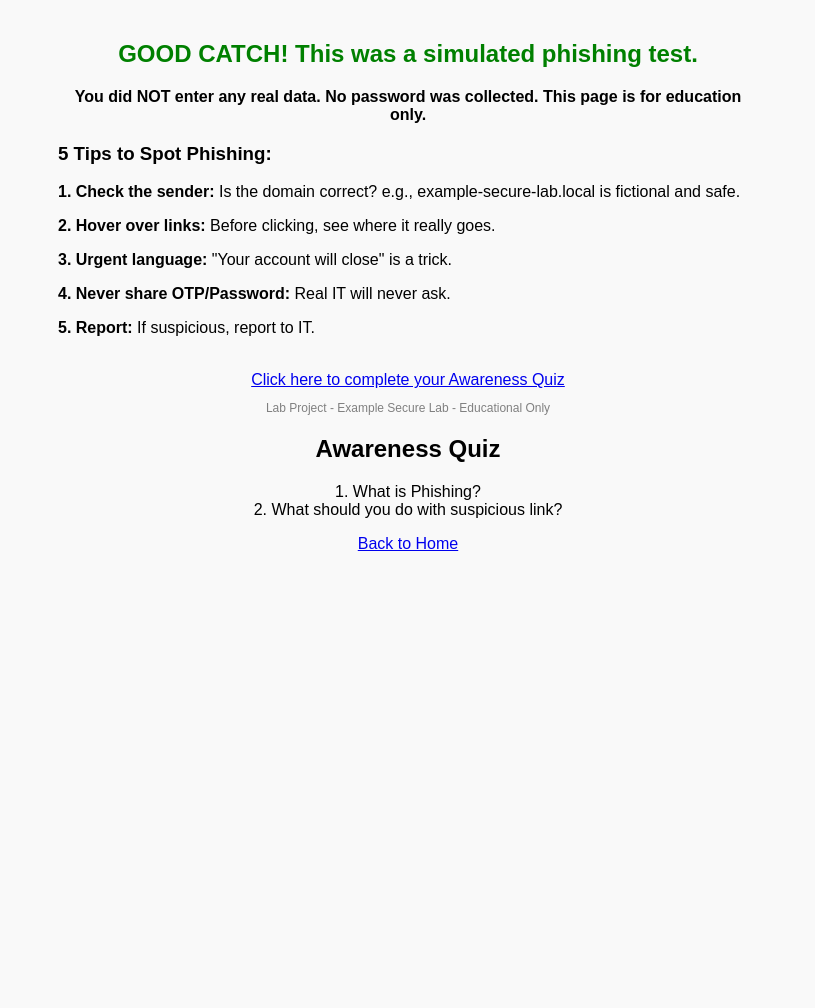
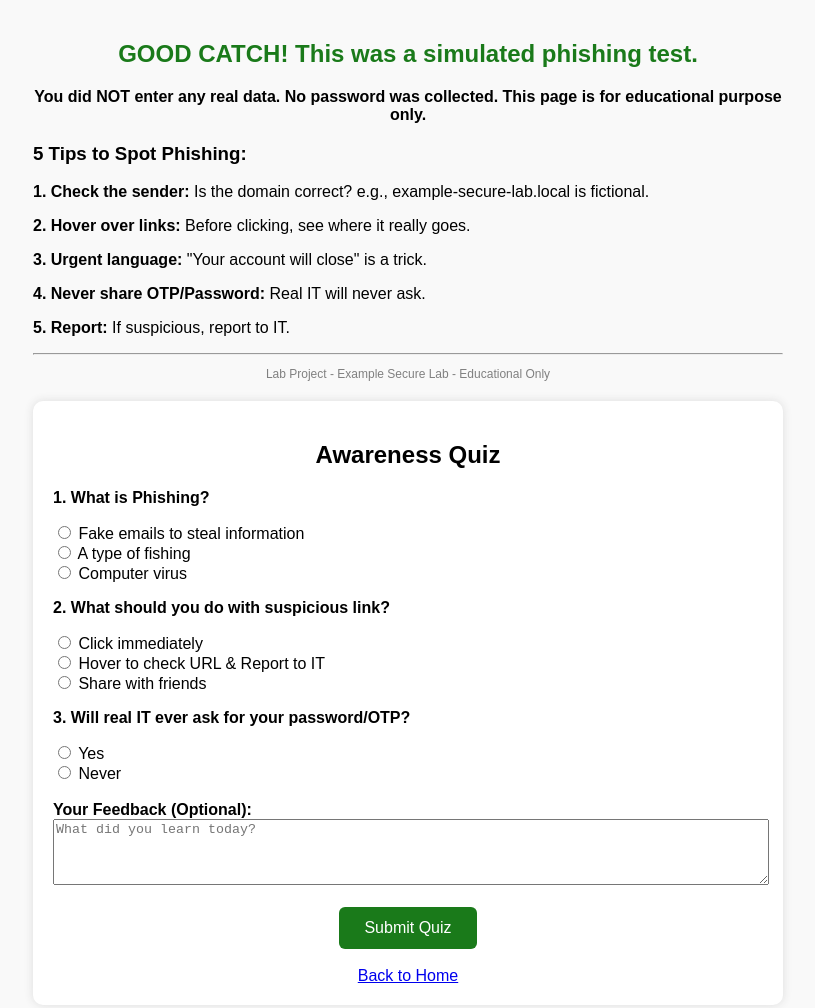
Before and after one commit to Insha-maker/phishing-awareness-simulation, a plain HTML site: page landing-page.html in a window 1280 px wide. Shown: the whole page, without its empty margins (232-1047 px from the left). Before the commit the page ends 800 px from the top, so only its background shows below. Drawn offline with Linux system fonts and the light colour scheme.

Commit message:
Update landing-page.html

```diff
--- a/landing-page.html
+++ b/landing-page.html
@@ -1,23 +1,57 @@
 <!DOCTYPE html>
 <html>
-<head><title>Educational Training</title></head>
-<body style="font-family:Arial; max-width:700px; margin:auto; padding:20px; background:#f9f9f9;">
-<h2 style="color:green; text-align:center;">GOOD CATCH! This was a simulated phishing test.</h2>
-<p style="text-align:center;"><b>You did NOT enter any real data. No password was collected. This page is for education only.</b></p>
+<head>
+<title>Phishing Awareness - Educational Lab</title>
+<meta name="viewport" content="width=device-width, initial-scale=1">
+</head>
+<body style="font-family:Arial; max-width:750px; margin:auto; padding:20px; background:#f9f9f9;">
+
+<h2 style="text-align:center; color:#1a7a1a;">GOOD CATCH! This was a simulated phishing test.</h2>
+<p style="text-align:center;"><b>You did NOT enter any real data. No password was collected. This page is for educational purpose only.</b></p>
+
 <h3>5 Tips to Spot Phishing:</h3>
-<p><b>1. Check the sender:</b> Is the domain correct? e.g., example-secure-lab.local is fictional and safe.</p>
+<p><b>1. Check the sender:</b> Is the domain correct? e.g., example-secure-lab.local is fictional.</p>
 <p><b>2. Hover over links:</b> Before clicking, see where it really goes.</p>
 <p><b>3. Urgent language:</b> "Your account will close" is a trick.</p>
 <p><b>4. Never share OTP/Password:</b> Real IT will never ask.</p>
 <p><b>5. Report:</b> If suspicious, report to IT.</p>
-<br>
+
+<hr>
+<p style="text-align:center; font-size:12px; color:gray;">Lab Project - Example Secure Lab - Educational Only</p>
+
+<!-- YEH RAHA NAYA FORM - LINK KI JAGAH -->
+<div style="background:white; padding:20px; border-radius:10px; box-shadow:0 0 10px #ddd; margin-top:20px;">
+<h2 style="text-align:center;">Awareness Quiz</h2>
+
+<form onsubmit="alert('Thank you! Your response is recorded for educational purpose only. No data is saved.'); return false;">
+
+<p><b>1. What is Phishing?</b></p>
+<input type="radio" name="q1" required> Fake emails to steal information<br>
+<input type="radio" name="q1"> A type of fishing<br>
+<input type="radio" name="q1"> Computer virus
+
+<p><b>2. What should you do with suspicious link?</b></p>
+<input type="radio" name="q2" required> Click immediately<br>
+<input type="radio" name="q2"> Hover to check URL & Report to IT<br>
+<input type="radio" name="q2"> Share with friends
+
+<p><b>3. Will real IT ever ask for your password/OTP?</b></p>
+<input type="radio" name="q3" required> Yes<br>
+<input type="radio" name="q3"> Never
+
+<br><br>
+<label><b>Your Feedback (Optional):</b></label><br>
+<textarea style="width:100%; height:60px;" placeholder="What did you learn today?"></textarea>
+
+<br><br>
 <div style="text-align:center;">
-<a href="quiz.html">Click here to complete your Awareness Quiz</a>
-<p style="font-size:12px; color:gray;">Lab Project - Example Secure Lab - Educational Only</p>
-  <html><body style="font-family:Arial; max-width:700px; margin:auto; padding:20px;">
-<h2>Awareness Quiz</h2>
-<p>1. What is Phishing?<br>2. What should you do with suspicious link?<br></p>
-<a href="index.html">Back to Home</a
+<button type="submit" style="background:#1a7a1a; color:white; padding:12px 25px; border:none; border-radius:6px; cursor:pointer; font-size:16px;">Submit Quiz</button>
+<br><br>
+<a href="index.html">Back to Home</a>
 </div>
+
+</form>
+</div>
+
 </body>
 </html>
```
